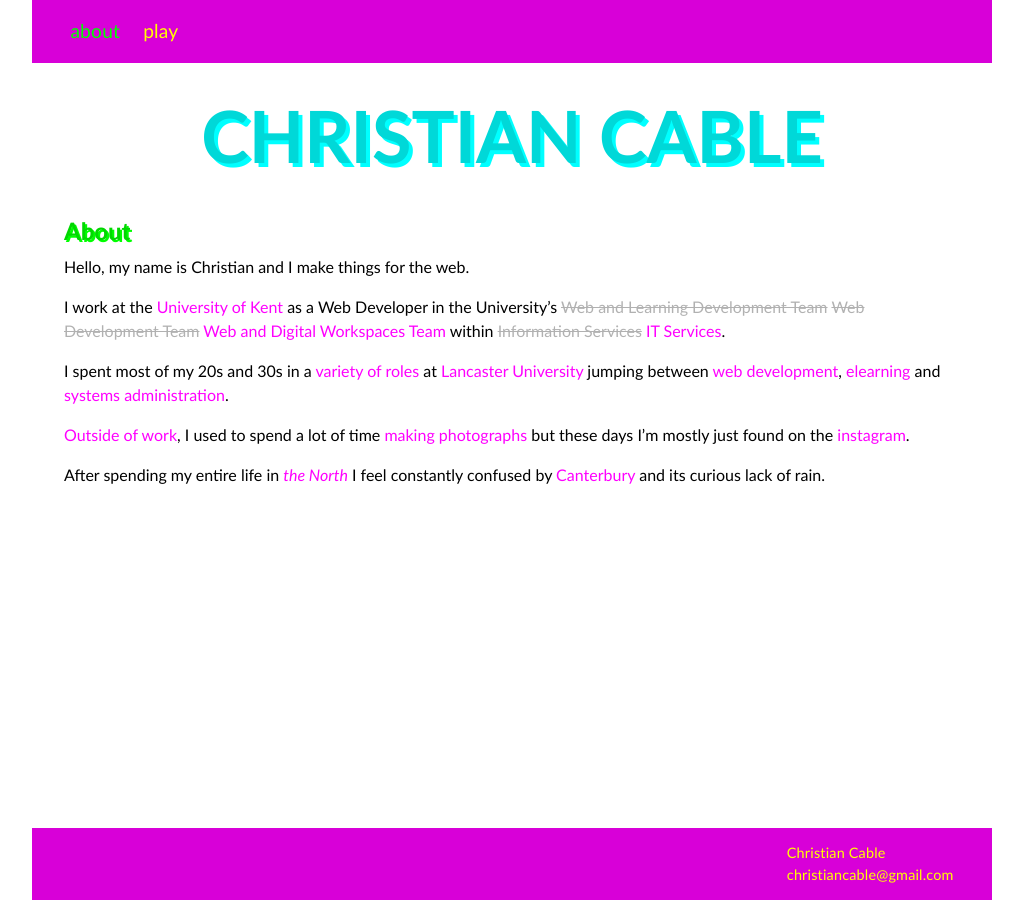
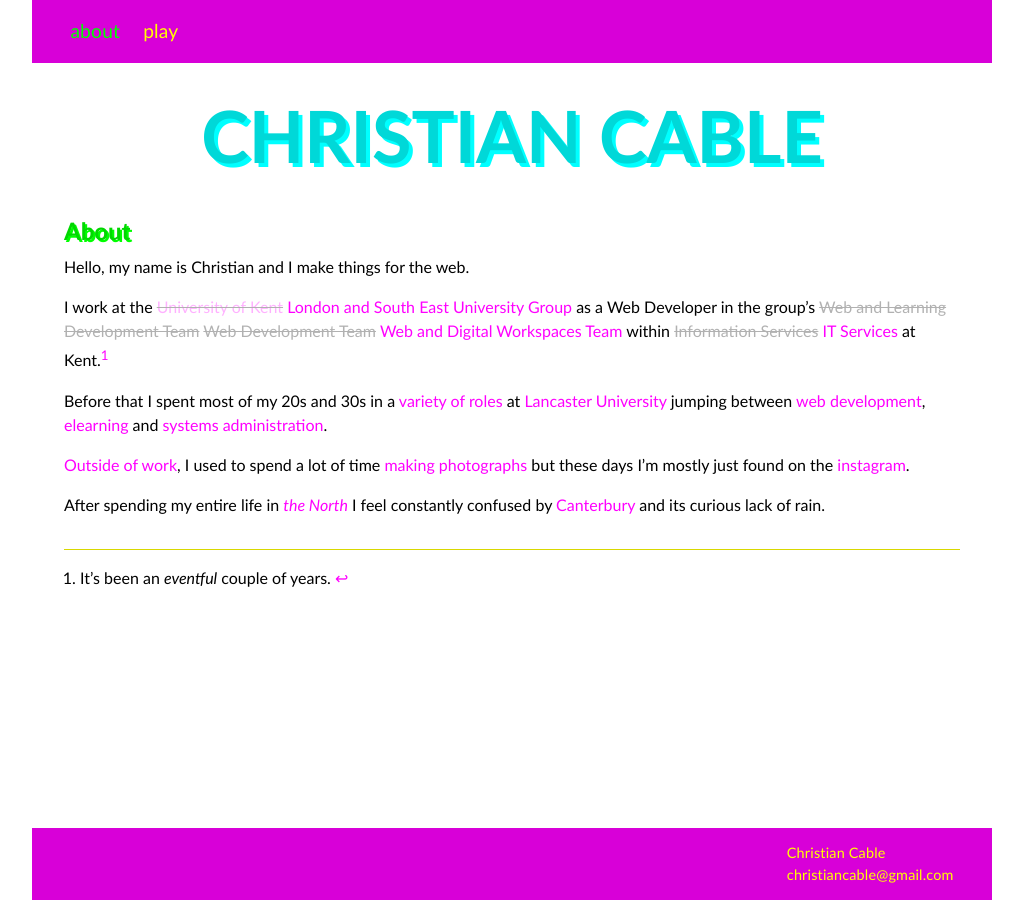
Before and after one commit to christiancable/christiancable.github.io, a Jekyll site: the page built from index.md, in a window 1280 px wide. Shown: the whole page, without its empty margins (128-1151 px from the left). Built offline with Jekyll 4.4.1, drawn with Linux system fonts in a browser that asks for light colours.

Commit message:
Update for LASE

```diff
--- a/css/site.scss
+++ b/css/site.scss
@@ -36,6 +36,7 @@ $colour-h2-shadow: $zx-bright-green;
 $colour-nav: $zx-bright-yellow;
 $colour-nav-current: $zx-bright-green;
 $colour-navigation: $zx-magenta;
+$colour-border: $zx-yellow;
 
 /* fonts */
 $sans-serif: "Franklin ITC Pro Light", "helvetica neue", Helvetica, Verdana,
@@ -159,6 +160,18 @@ ul {
   padding-left: 1em;
 }
 
+ol {
+  list-style-position: outside;
+  padding-bottom: 1em;
+  padding-left: 1em;
+}
+
+.footnotes {
+  border-top: 1px solid $colour-border;
+  padding-top: 1em;
+  margin-top: 2em;
+}
+
 s {
   opacity: 0.25;
   font-style: italic;
--- a/index.md
+++ b/index.md
@@ -9,15 +9,17 @@ menu: true
 
 Hello, my name is Christian and I make things for the web.
 
-I work at the [University of Kent][kent-univeristy] as a Web Developer in the University's ~~Web and Learning Development Team~~ ~~Web Development Team~~ [Web and Digital Workspaces Team][web-team] within ~~Information Services~~ [IT Services][it].
+I work at the ~~[University of Kent][kent-univeristy]~~ [London and South East University Group][lase] as a Web Developer in the group's ~~Web and Learning Development Team~~ ~~Web Development Team~~ [Web and Digital Workspaces Team][web-team] within ~~Information Services~~ [IT Services][it] at Kent.[^1]
 
-I spent most of my 20s and 30s in a [variety of roles][linked-in] at [Lancaster University][lancaster-university] jumping between [web development][iss], [elearning][careers] and [systems administration][maths].
+Before that I spent most of my 20s and 30s in a [variety of roles][linked-in] at [Lancaster University][lancaster-university] jumping between [web development][iss], [elearning][careers] and [systems administration][maths].
 
 [Outside of work](play), I used to spend a lot of time [making photographs][flickr] but these days I'm mostly just found on the [instagram][instagram].
 
 After spending my entire life in [_the North_](https://youtu.be/20XLWEjN9eI) I feel constantly confused by [Canterbury](http://www.canterbury.co.uk/) and its curious lack of rain.
 
+[^1]: It's been an _eventful_ couple of years.
 
+[lase]: https://www.lase.ac.uk/
 [kent-univeristy]: https://www.kent.ac.uk/
 [it]:https://www.kent.ac.uk/it-services
 [web-team]:https://blogs.kent.ac.uk/webdev/
```
